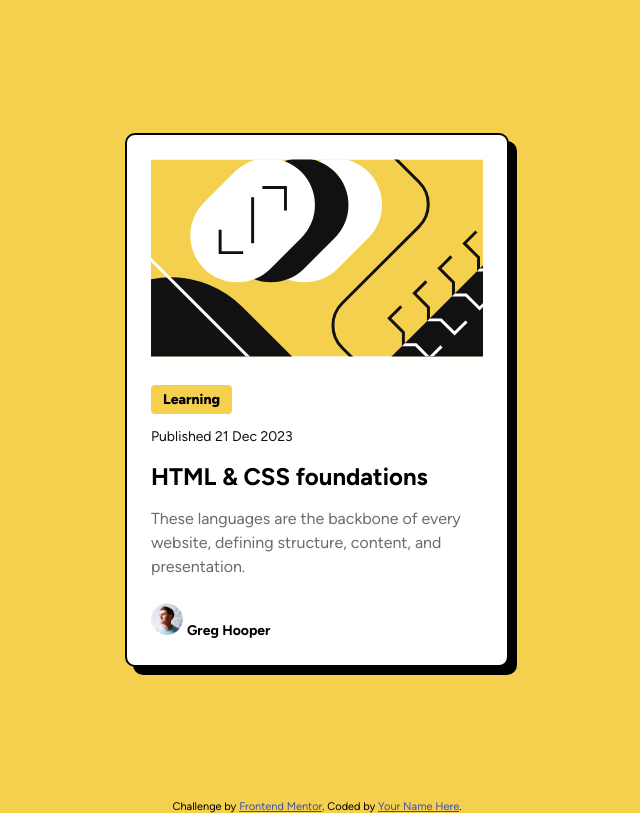
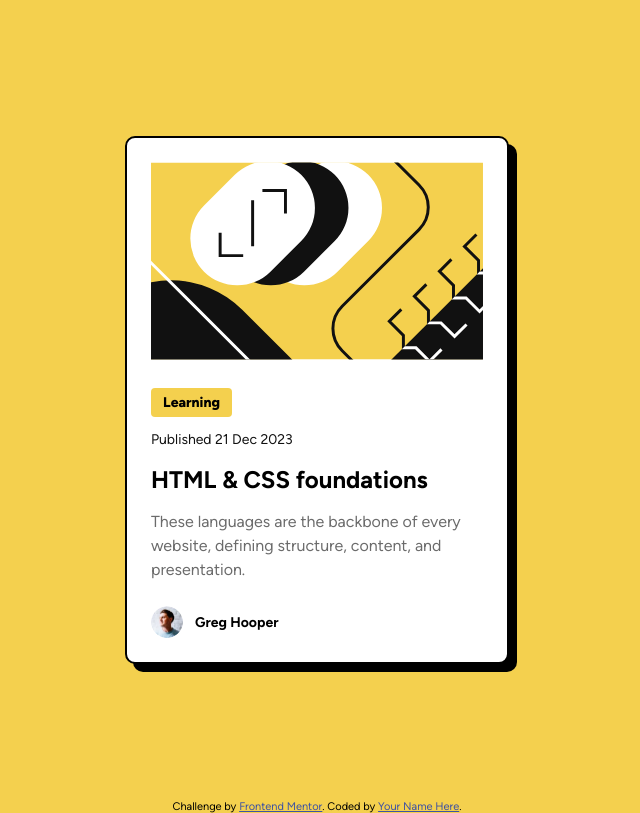
Before and after one commit to RomanTykhyi/fr-challange-blog-card, a plain HTML site: page index.html in a window 1280 px wide. Shown: the whole page, without its empty margins (323-963 px from the left). Drawn offline with Linux system fonts and the light colour scheme.

Commit message:
more improvements

```diff
--- a/index.html
+++ b/index.html
@@ -31,12 +31,10 @@
         <p class="description">These languages are the backbone of every website, defining structure, content, and presentation.</p>
       </section>
 
-      <section class="author">
-        <picture>
-          <img src="./assets/images/image-avatar.webp" alt="Greg Hooper's avatar">
-          <label>Greg Hooper</label>
-        </picture>
-      </section>
+      <picture class="author">
+        <img src="./assets/images/image-avatar.webp" alt="Greg Hooper's avatar">
+        <label>Greg Hooper</label>
+      </picture>
     </div>
   </main>
 
--- a/styles.css
+++ b/styles.css
@@ -92,7 +92,7 @@ h1:hover {
     width: 100%;
     display: flex;
     align-items: center;
-    flex-direction: row;
+    justify-content: flex-start;
     gap: 0.75rem;
     padding-left: 1.5rem;
     padding-bottom: 1.5rem;
```
